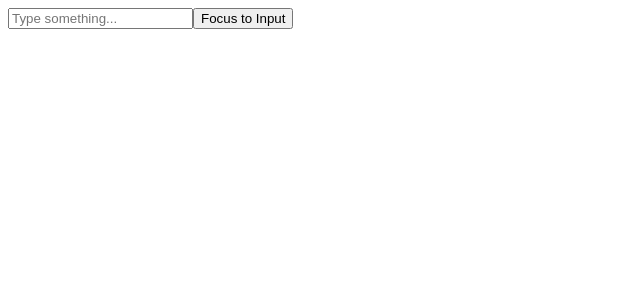
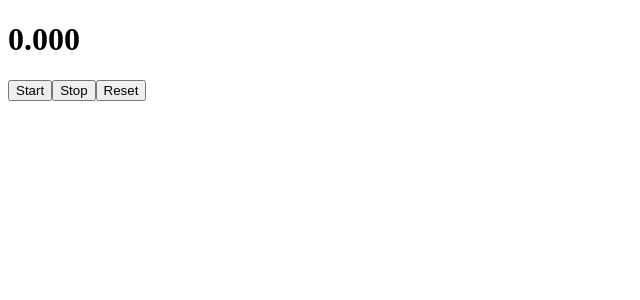
Before and after one commit to shaaa-xq/reactjs-of-the-day, a React (Vite) app: page / in a window 1280 px wide. Shown: the top 300 px of the page, without its empty margins (0-640 px from the left). Built offline with nearby package versions, Linux system fonts and the light colour scheme.

Commit message:
stopwatch useref

```diff
--- a/src/buat_belajar/basic_hooks/UseRef.jsx
+++ b/src/buat_belajar/basic_hooks/UseRef.jsx
@@ -1,19 +1,19 @@
 import { useRef, useState } from 'react'
 
-export default function FocusToInput(){
-  const inputRef = useRef(null)
+// export default function FocusToInput(){
+//   const inputRef = useRef(null)
 
-  function handleFocus(){
-    inputRef.current.focus()
-  }
+//   function handleFocus(){
+//     inputRef.current.focus()
+//   }
 
-  return(
-    <>
-      <input type="text" ref={inputRef} placeholder='Type something...' />
-      <button onClick={handleFocus}>Focus to Input</button>
-    </>
-  )
-}
+//   return(
+//     <>
+//       <input type="text" ref={inputRef} placeholder='Type something...' />
+//       <button onClick={handleFocus}>Focus to Input</button>
+//     </>
+//   )
+// }
 
 // export default function SaveValue(){
 //   const previousNumberRef = useRef(0)
@@ -37,3 +37,42 @@
 //     </>
 //   )
 // }
+
+export default function Stopwatch(){
+  const [now, setNow] = useState(null)
+  const [startTime, setStartTime] = useState(null)
+  const intervalRef = useRef(null)
+
+  function handleStart(){
+    setStartTime(Date.now())
+    setNow(Date.now())
+
+    clearInterval(intervalRef.current)
+    intervalRef.current = setInterval(() => {
+      setNow(Date.now())
+    }, 10)
+  }
+
+  function handleStop(){
+    clearInterval(intervalRef.current)
+  }
+
+  function handleReset(){
+    setStartTime(null)
+    setNow(null)
+  }
+
+  let times = 0
+  if(now != null && startTime != null){
+    times = (now - startTime) / 1000
+  }
+
+  return(
+    <>
+      <h1 ref={intervalRef}>{times.toFixed(3)}</h1>
+      <button onClick={handleStart}>Start</button>
+      <button onClick={handleStop}>Stop</button>
+      <button onClick={handleReset}>Reset</button>
+    </>
+  )
+}
--- a/src/buat_belajar/basic_hooks/main.jsx
+++ b/src/buat_belajar/basic_hooks/main.jsx
@@ -15,6 +15,7 @@
 import FocusToInput from "./UseRef";
 import SaveValue from "./UseRef";
 import TotalPrice from "./UseMemo";
+import Stopwatch from "./UseRef";
 
 createRoot(document.getElementById('root')).render(
   <StrictMode>
@@ -29,9 +30,11 @@
     {/* <CleanBackground /> */}
     {/* <CounterCallback /> */}
     {/* <SearchName /> */}
-    <FocusToInput />
+    {/* <FocusToInput /> */}
     {/* <SaveValue /> */}
     {/* <MultipleCounter /> */}
     {/* <TotalPrice /> */}
+    <Stopwatch />
+
   </StrictMode>
 )
```
